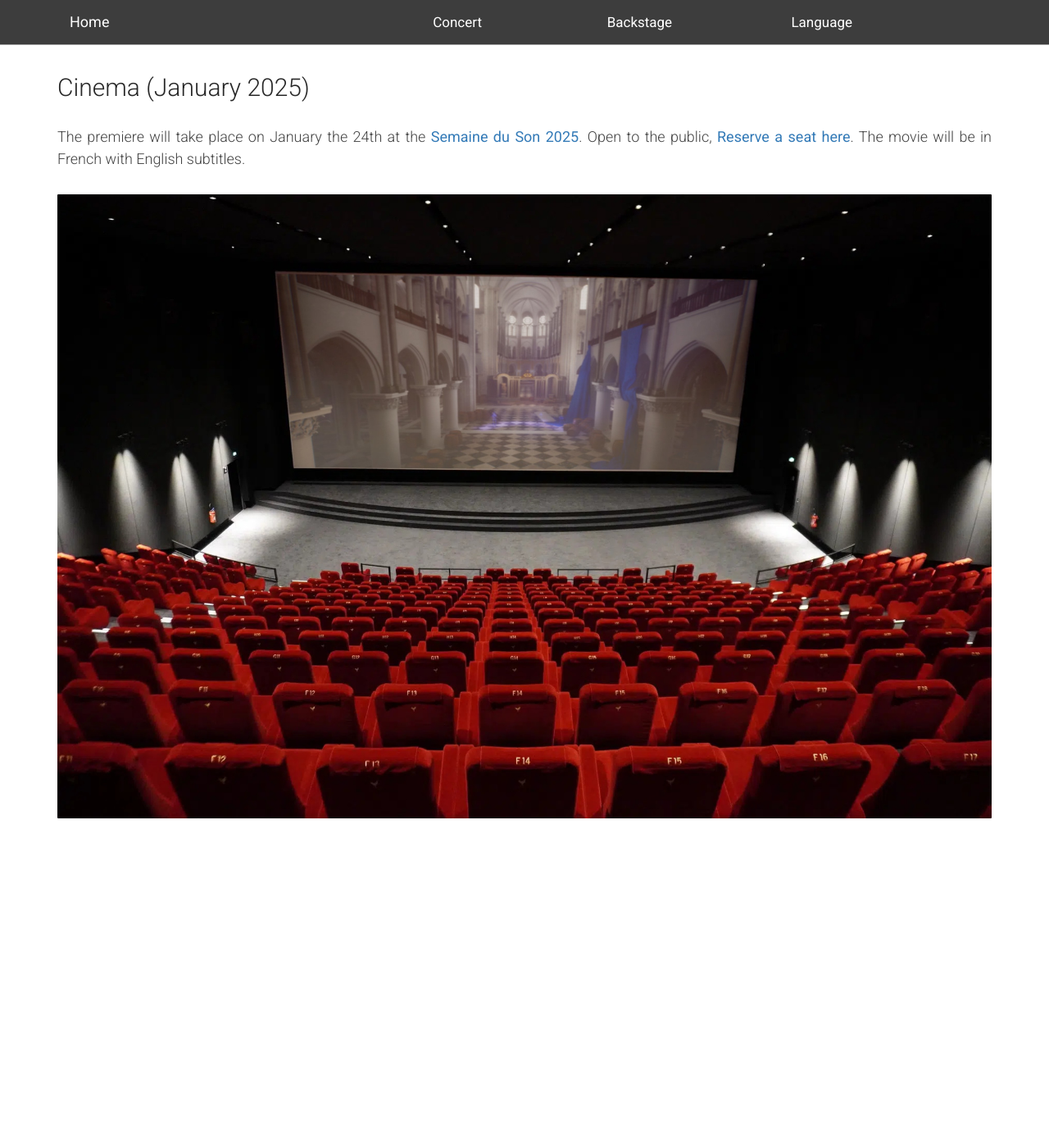
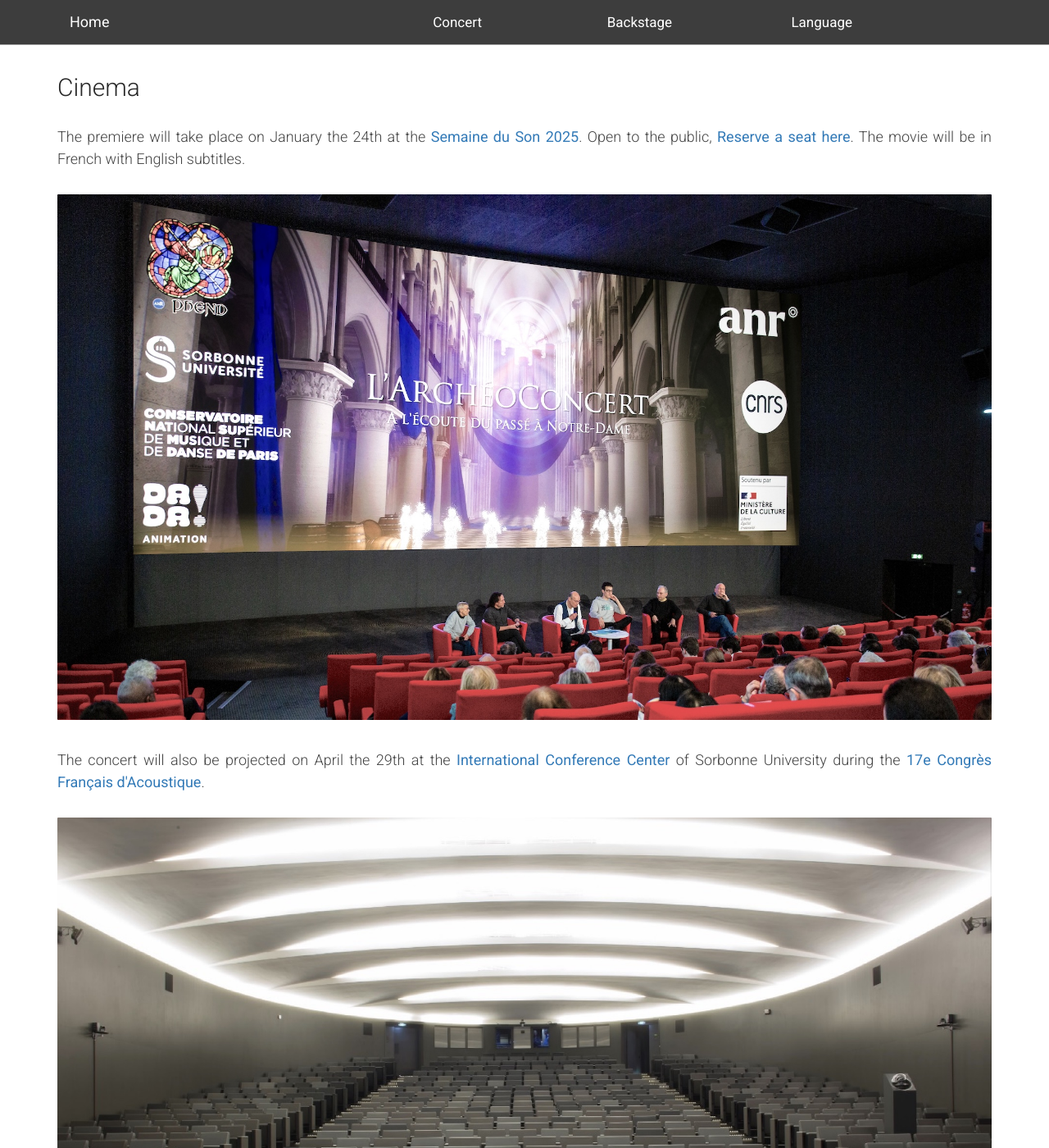
Before and after one commit to LAM-IJLRA/vaultedharmonies_website, a Jekyll site: the page built from pages/concert_en/1_cinema.html, in a window 1280 px wide and 1400 px high. Shown: the whole window at 82% size. Built offline with Jekyll 4.4.1, drawn with Linux system fonts in a browser that asks for light colours; nearby versions of some CDN libraries.

Commit message:
added cfa proj. to cinema page

```diff
--- a/pages/concert_en/1_cinema.html
+++ b/pages/concert_en/1_cinema.html
@@ -1,6 +1,6 @@
 ---
 layout: default
-title: Cinema (January 2025)
+title: Cinema
 description: ...
 thumbnail: ci_thumbnail.jpg
 isready: true
@@ -17,7 +17,13 @@ isready: true
         The premiere will take place on January the 24th at the <a href="https://www.lasemaineduson.org/portfolio/la-semaine-du-son-paris-2025/">Semaine du Son 2025</a>. Open to the public, <a href="https://my.weezevent.com/22eme-semaine-du-son-de-lunesco-enregistrement-et-reproduction">Reserve a seat here</a>. The movie will be in French with English subtitles.
     </p>
 
-    <p><img class="img-responsive borderless" src="{{ site.baseurl }}/img/ci_cinema.jpg" alt=""></p>
+    <p><img class="img-responsive borderless" src="{{ site.baseurl }}/img/ci_wepler.jpg" alt=""></p>
+
+    <p>
+        The concert will also be projected on April the 29th at the <a href="https://www.sorbonne-universite.fr/universite/location-despaces/espaces-du-centre-international-de-conferences">International Conference Center</a> of Sorbonne University during the <a href="https://cfa2025.fr/">17e Congrès Français d'Acoustique</a>.
+    </p>
+
+    <p><img class="img-responsive borderless" src="{{ site.baseurl }}/img/ci_jussieu.jpg" alt=""></p>
 
 </div>
 </section>
```
Also changed, not shown: pages/concert_fr/1_cinema.html (+8 -2 lines), img/ci_cinema.jpg (deleted), img/ci_jussieu.jpg (added), img/ci_wepler.jpg (added), img/favicon.png.
